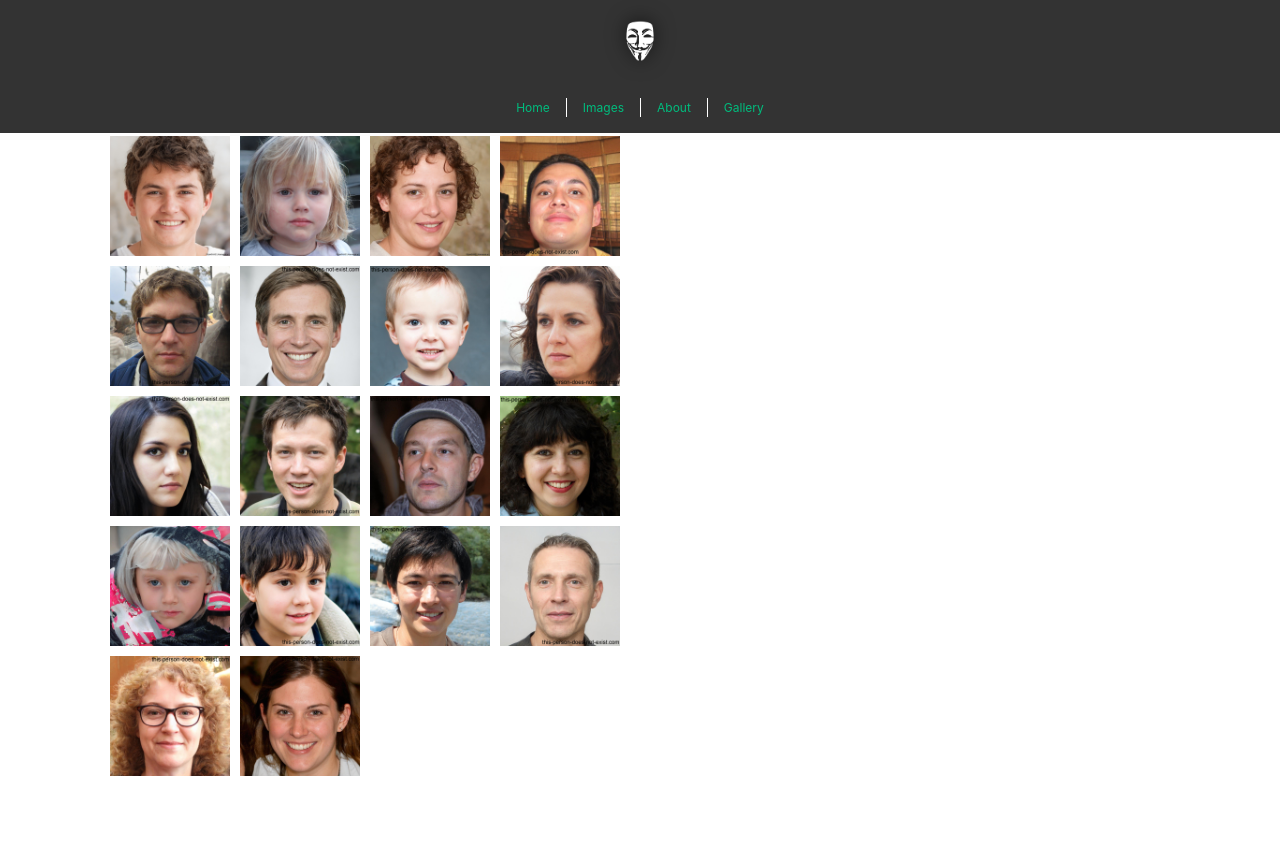
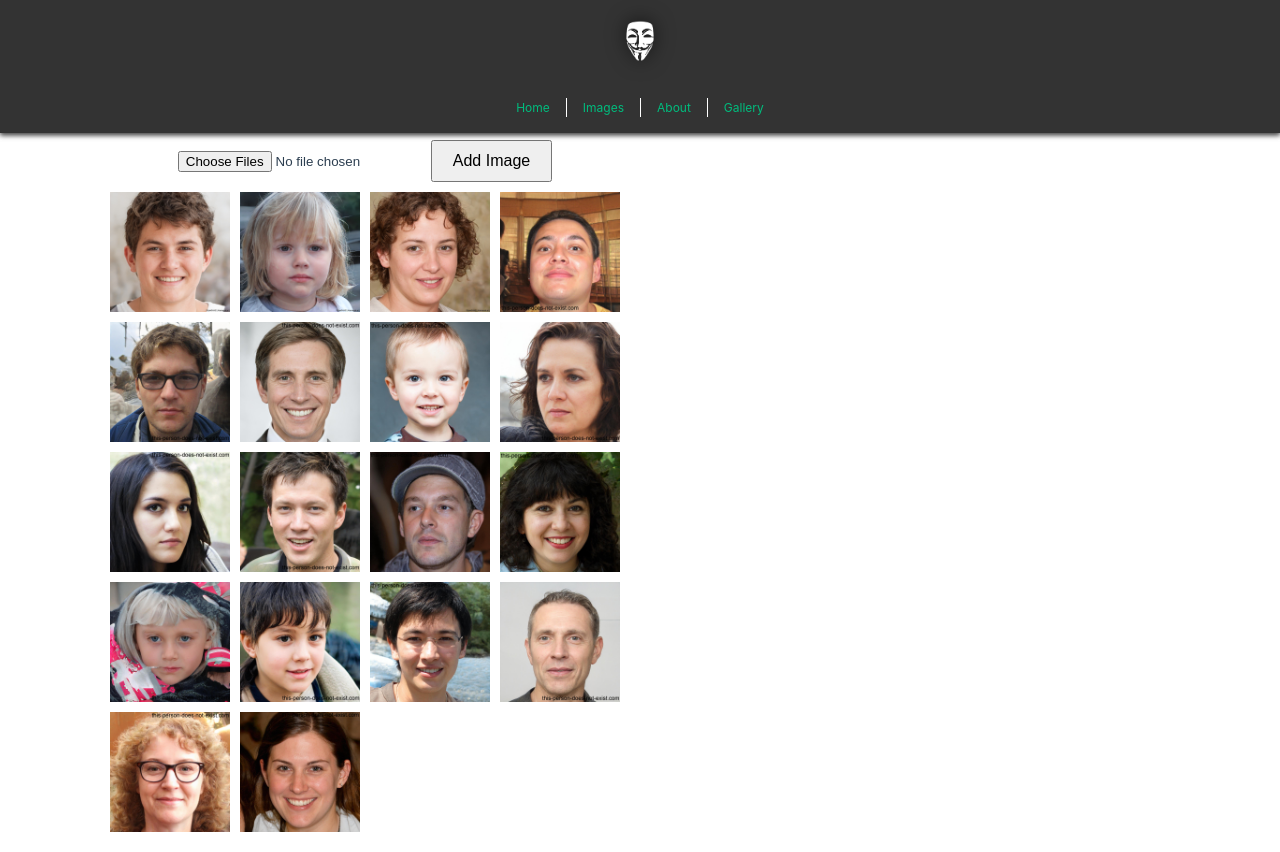
Before and after one commit to gubarbosa/image-gallery, a Vue app: page /gallery in a window 1280 px wide. Before the commit the page ends 800 px from the top, so only its background shows below. Built offline with nearby package versions, Linux system fonts and the light colour scheme.

Commit message:
Update commit: correction css Gallery.vue :ambulance:

```diff
--- a/src/components/Footer.vue
+++ b/src/components/Footer.vue
@@ -43,8 +43,10 @@ footer {
   text-align: center;
   transition: transform 0.3s ease-in-out;
   z-index: 1000;
-  margin-bottom: 20px;
+  margin-bottom: 20px; /* Remova isso se não precisar */
+  box-shadow: 0 2px 5px rgba(0, 0, 0, 0.5); /* Para dar uma sombra */
 }
+
 
 footer.hidden {
   transform: translateY(-100%);
--- a/src/components/Images.vue
+++ b/src/components/Images.vue
@@ -9,7 +9,7 @@ function generateImageList(count) {
   return images;
 }
 
-const images = ref(generateImageList(20));
+const images = ref(generateImageList(18));
 </script>
 
 <template>
--- a/src/views/Gallery.vue
+++ b/src/views/Gallery.vue
@@ -46,12 +46,7 @@ const images = ref(generateImageList(18));
   <UploadFile></UploadFile>
 
   <div class="gallery">
-    <!-- Imagens novas adicionadas através do UploadFile -->
-    <div class="gallery-item" v-for="(img, index) in galleryImg" :key="index + images.length">
-      <img :src="img.src" :alt="img.name">
-      <p>{{ img.name }}</p>
-      <button @click="handleRemove(index)">Remove</button>
-    </div>
+
 
     <!-- Botão de adicionar imagens -->
     <div class="add-button">
@@ -64,9 +59,15 @@ const images = ref(generateImageList(18));
       <img :src="image.src" :alt="'Image ' + (index + 1)">
       <div class="overlay">Image {{ index + 1 }}</div>
     </div>
+
+    <!-- Imagens novas adicionadas através do UploadFile -->
+    <div class="gallery-item" v-for="(img, index) in galleryImg" :key="index + images.length">
+      <img :src="img.src" :alt="img.name">
+      <p>{{ img.name }}</p>
+      <button @click="handleRemove(index)">Remove</button>
+    </div>
   </div>
 </template>
-
 
 <style scoped>
 .gallery {
@@ -74,6 +75,7 @@ const images = ref(generateImageList(18));
   grid-template-columns: repeat(4, 1fr);
   gap: 10px;
   padding: 20px;
+  padding-top: 80px; /* Ajuste conforme a altura do seu footer */
   box-sizing: border-box;
 }
 
```
